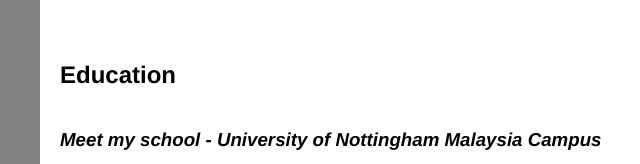
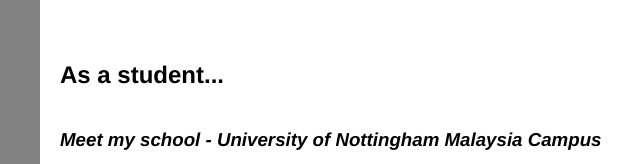
Before and after one commit to voonshunzhi/voonshunzhi.github.io, a plain HTML site: page index.html in a window 1280 px wide. Shown: the part 1596-1760 px from the top of the page, 0-640 px from the left. Drawn offline with Linux system fonts and the light colour scheme.

Commit message:
Add files via upload

```diff
--- a/index.html
+++ b/index.html
@@ -75,7 +75,7 @@
     <!--Education -->
        <section class="block">
            <div id="education">
-               <h2>Education</h2>
+               <h2>As a student...</h2>
                <div class="row">
                    <h3><em class="lessbold">Meet my school - University of Nottingham Malaysia Campus</em></h3>
                    <iframe src="https://www.youtube.com/embed/vfforSfmK4I" frameborder="0" allow="autoplay; encrypted-media" allowfullscreen class="center-block iframe"></iframe>
```
